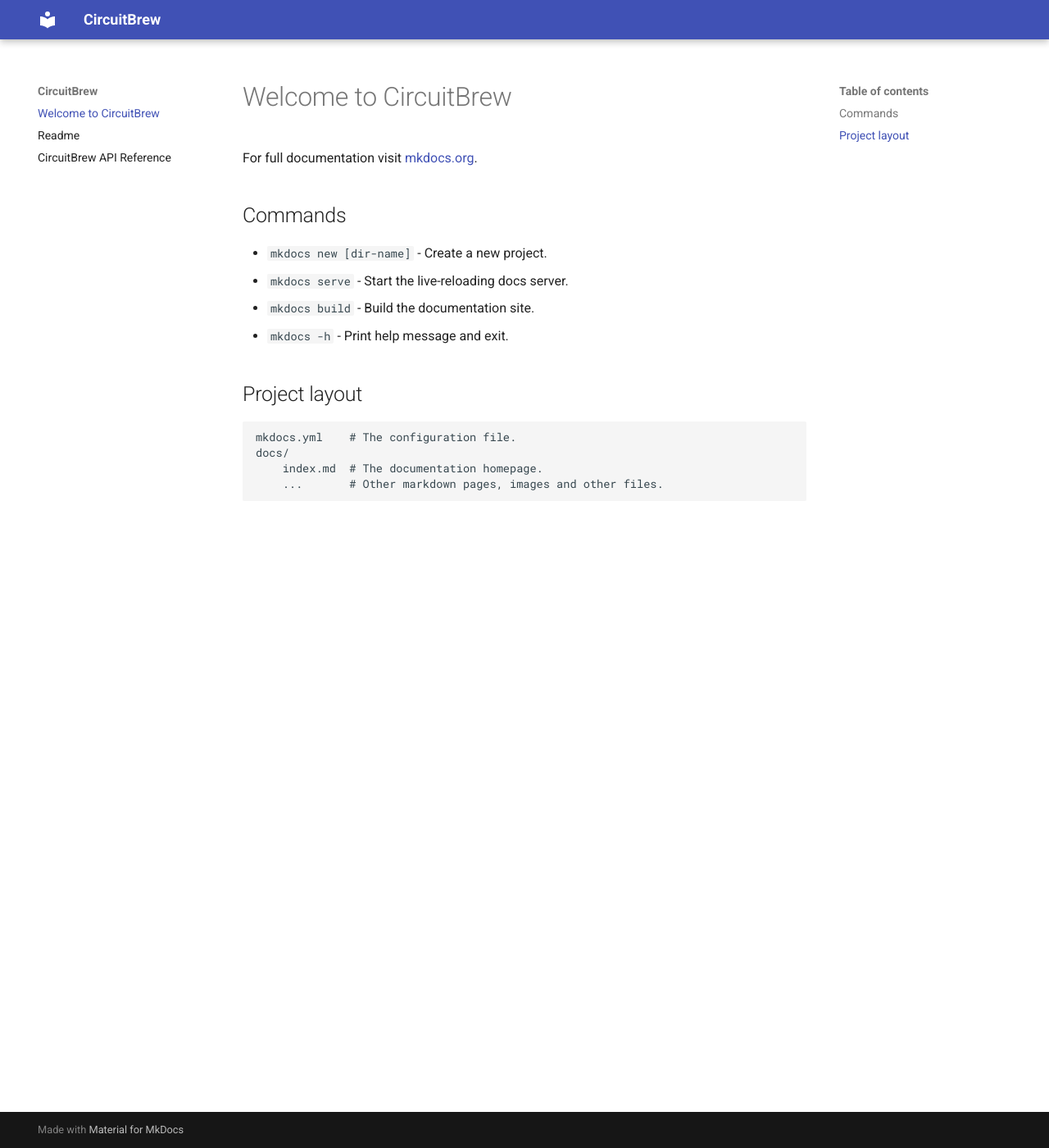
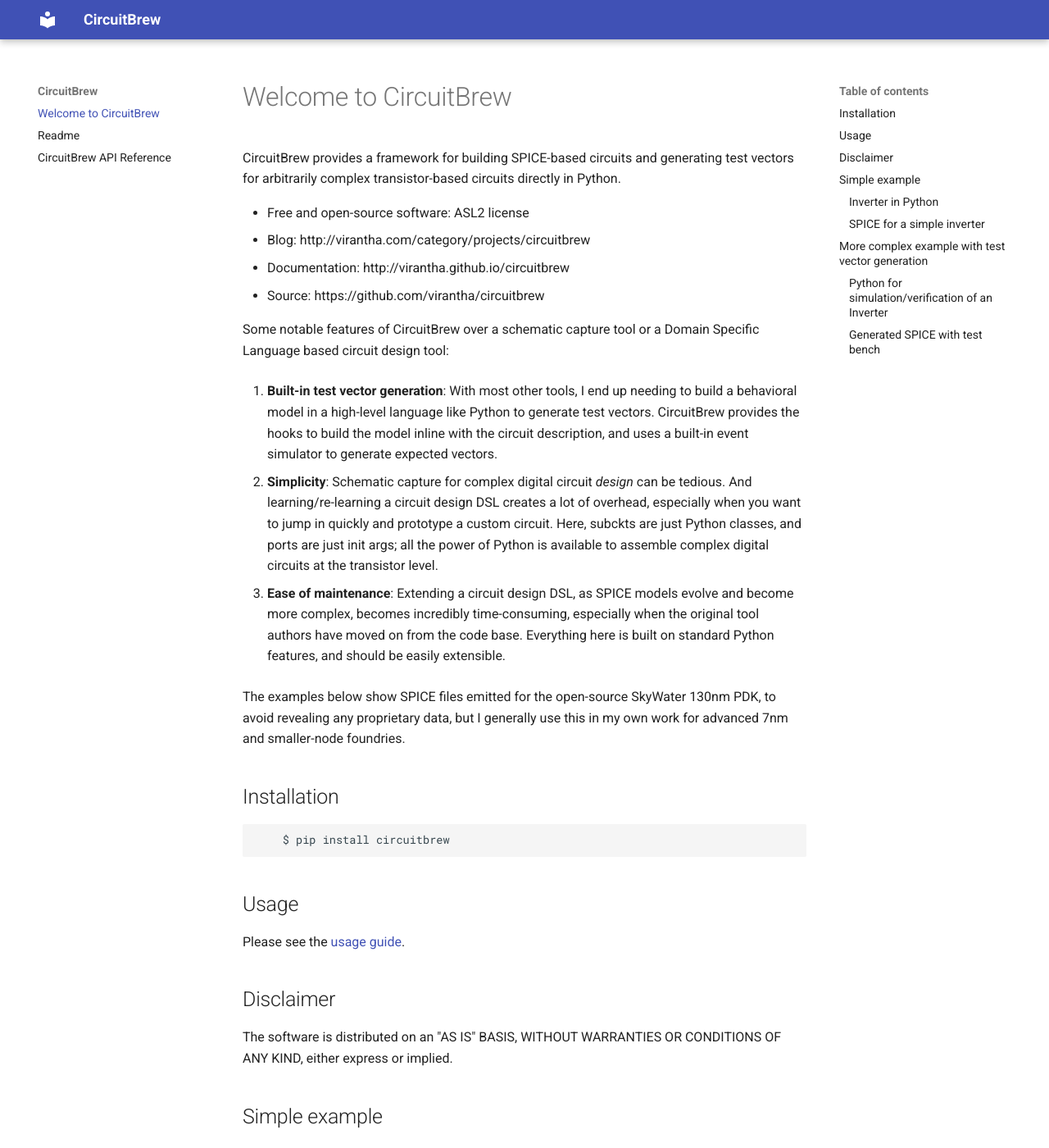
Before and after one commit to virantha/circuitbrew, an MkDocs documentation site: the page built from docs/index.md, in a window 1280 px wide and 1400 px high. Shown: the whole window at 82% size. Built offline with MkDocs 1.6.1 and Material for MkDocs 9.7.7, drawn with Linux system fonts in a browser that asks for light colours; some of the changed text lies outside the part shown.

Commit message:
some more docs

````diff
--- a/docs/index.md
+++ b/docs/index.md
@@ -1,18 +1,164 @@
 # Welcome to CircuitBrew
 
+CircuitBrew provides a framework for building SPICE-based circuits and generating test vectors
+for arbitrarily complex transistor-based circuits directly in Python.
 
+* Free and open-source software: ASL2 license
+* Blog: http://virantha.com/category/projects/circuitbrew
+* Documentation: http://virantha.github.io/circuitbrew
+* Source: https://github.com/virantha/circuitbrew
+
+Some notable features of CircuitBrew over a schematic capture tool or a Domain
+Specific Language based circuit design tool:
+
+1. **Built-in test vector generation**: With most other tools, I end up needing
+to build a behavioral model in a high-level language like Python to
+generate test vectors.  CircuitBrew provides the hooks to build the model inline with the
+circuit description, and uses a built-in event simulator to generate expected vectors.
+
+2. **Simplicity**: Schematic capture for complex digital circuit *design* can be
+tedious. And learning/re-learning a circuit design DSL creates a lot of
+overhead, especially when you want to jump in quickly and prototype a custom circuit. Here,
+subckts are just Python classes, and ports are just init args; all the power of Python is
+available to assemble complex digital circuits at the transistor level.
+
+3. **Ease of maintenance**: Extending a circuit design DSL, as SPICE models
+evolve and become more complex, becomes incredibly time-consuming, especially
+when the original tool authors have moved on from the code base.  Everything
+here is built on standard Python features, and should be easily extensible.
+
+The examples below show SPICE files emitted for the open-source SkyWater 130nm PDK, to avoid
+revealing any proprietary data, but I generally use this in my own work for advanced 7nm
+and smaller-node foundries.
+
+## Installation
+
+``` sh
+
+    $ pip install circuitbrew
+
+```
+## Usage
+Please see the [usage guide](usage.md).
+
+## Disclaimer
+
+The software is distributed on an "AS IS" BASIS, WITHOUT
+WARRANTIES OR CONDITIONS OF ANY KIND, either express or implied.
+
+## Simple example
+Here's a simple inverter implemented directly in Python:
+
+### Inverter in Python
+``` py
+class Inv(Module):
+    inp = InputPort()
+    out = OutputPort()
+
+    p = SupplyPort()
+
+    def build(self):
+        vdd, gnd = self.p.vdd, self.p.gnd
+        self.pup = Pfet(g=self.inp, d=vdd, s=self.out, b=vdd)
+        self.ndn = Nfet(g=self.inp, d=self.out, s=gnd, b=gnd)
+        self.finalize()
+
+class Main(Module):
+
+    def build(self):
+        self.inv = Inv('myinv')
+        self.finalize()
+```
+
+### SPICE for a simple inverter
+CircuitBrew directly emits SPICE from this:
+
+``` spice
+.subckt Main
+xmyinv inp_0 out_1 p_2 p_3 Inv
+.ends
+
+.subckt Inv inp out p.gnd p.vdd
+xmn0 out inp p.gnd p.gnd sky130_fd_pr__nfet_01v8_lvt w=1.0 l=0.5
+xmp0 p.vdd inp out p.vdd sky130_fd_pr__pfet_01v8_lvt w=1.0 l=0.5
+.ends
+
+xmain Main
+```
+
+## More complex example with test vector generation
+Here's a more complex example that generates a simulation harness with test vector
+generation and digital checking of outputs.  We generate random values that get
+fed into the inverter, and verify them on the output in the SPICE sim.  CircuitBrew
+contains custom Verilog-A modules that can handle driving and checking values digitally
+inside an analog hspice simulation.
+
+### Python for simulation/verification of an Inverter
+``` py
+class Inv(Module):
+    inp = InputPort()
+    out = OutputPort()
+
+    p = SupplyPort()
+
+    def build(self):
+        vdd, gnd = self.p.vdd, self.p.gnd
+        self.pup = Pfet(g=self.inp, d=vdd, s=self.out, b=vdd)
+        self.ndn = Nfet(g=self.inp, d=self.out, s=gnd, b=gnd)
+        self.finalize()
+
+    async def sim(self):
+        while True:
+            val = await self.inp.recv()
+            await self.out.send(1-val)
+
+class Main(Module):
+
+    def build(self):
+        self.supply = Supply('vdd', self.sim_setup['voltage'], )
+        p = self.supply.p
+        vdd, gnd = p.vdd, p.gnd
+        self.inv = Inv('myinv', p=p)
+
+        self.clk_gen = VerilogClock('clk', freq=750e3, enable=vdd)
+        src_clk = self.clk_gen.clk
+
+        self.clk_buc = VerilogClock('clk2', freq=750e3, offset='100p', enable=vdd)
+        sample_clk = self.clk_buc.clk
+
+        self.src = VerilogSrc('src', [randint(0,1) for i in range(10)],
+                             d=self.inv.inp, clk=src_clk, _reset=vdd)
+
+        self.bucket = VerilogBucket(name='buc', clk=sample_clk, _reset=vdd, d=self.inv.out)
+        self.finalize()
+```
+
+### Generated SPICE with test bench
+
+``` spice
+.subckt Main
+xbuc sample_clk p.vdd d_0 VerilogBucket_0
+xclk2 p.vdd sample_clk VerilogClock freq=750000.0 offset=100p
+xclk p.vdd src_clk VerilogClock freq=750000.0 offset=0
+xmyinv inp_1 d_0 gnd p.vdd Inv
+xsrc src_clk p.vdd inp_1 VerilogSrc_0
+xvdd gnd p.vdd Supply
+.ends
+
+.subckt Supply p.gnd p.vdd
+Vvdd_vss p.gnd 0 0.0
+Vvdd_vdd p.vdd 0 1.8
+.ends
+
+.subckt Inv inp out p.gnd p.vdd
+xmn0 out inp p.gnd p.gnd sky130_fd_pr__nfet_01v8_lvt w=1.0 l=0.5
+xmp0 p.vdd inp out p.vdd sky130_fd_pr__pfet_01v8_lvt w=1.0 l=0.5
+.ends
+
+.hdl hspice_clk.va
+.hdl template_0_hspice_src.va
+.hdl template_0_hspice_bucket.va
+
+xmain Main
+```
 For full documentation visit [mkdocs.org](https://www.mkdocs.org).
-
-## Commands
-
-* `mkdocs new [dir-name]` - Create a new project.
-* `mkdocs serve` - Start the live-reloading docs server.
-* `mkdocs build` - Build the documentation site.
-* `mkdocs -h` - Print help message and exit.
-
-## Project layout
-
-    mkdocs.yml    # The configuration file.
-    docs/
-        index.md  # The documentation homepage.
-        ...       # Other markdown pages, images and other files.
--- a/mkdocs.yml
+++ b/mkdocs.yml
@@ -6,6 +6,14 @@
 plugins:
   - mkdocstrings
 
+markdown_extensions:
+  - pymdownx.highlight:
+      anchor_linenums: true
+      line_spans: __span
+      pygments_lang_class: true
+  - pymdownx.inlinehilite
+  - pymdownx.snippets
+  - pymdownx.superfences
 
 
 nav:
````
Also changed, not shown: docs/usage.md (added, +15 -0 lines), requirements-dev.txt (+4 -3 lines), 2 other files.
